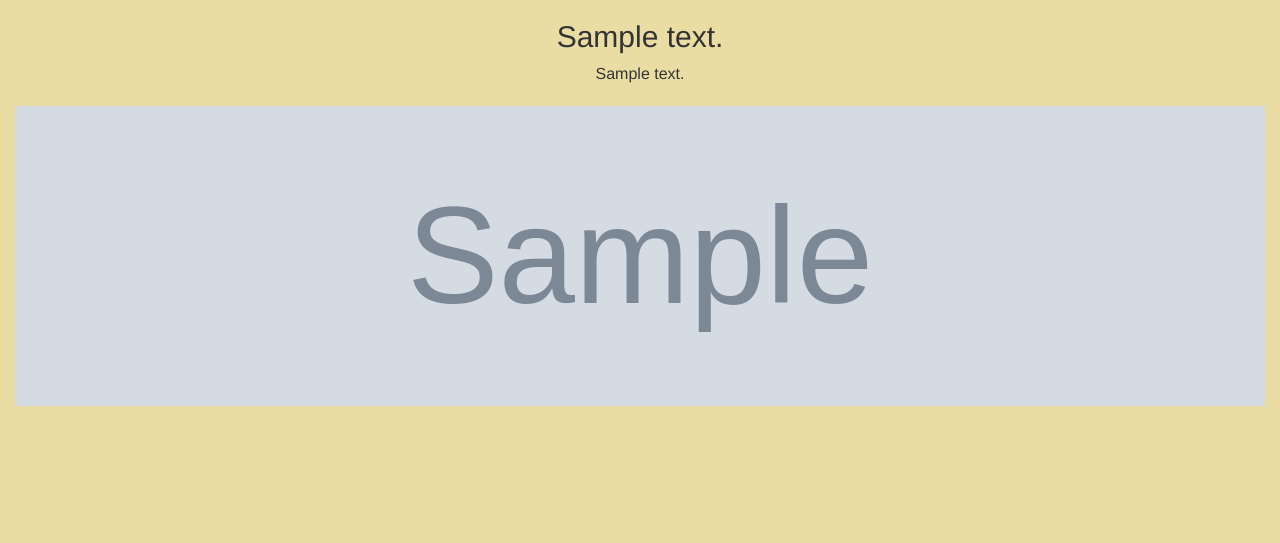
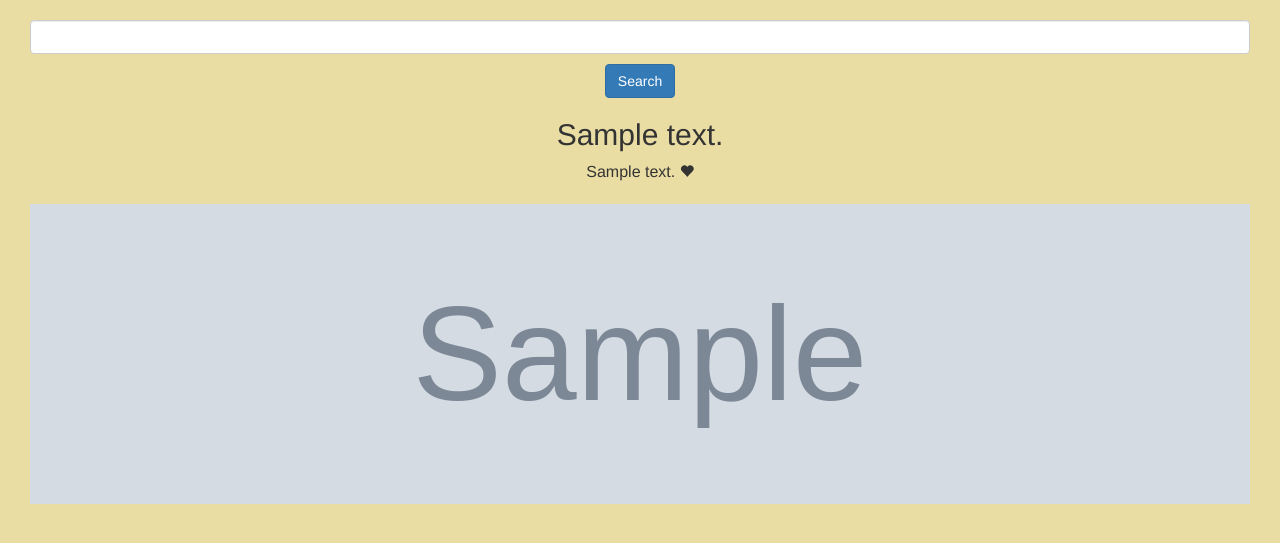
Before and after one commit to icharity/donate, a Django app: template nx/templates/notes.html in a window 1280 px wide. Shown: the top 543 px of the page. Run offline with Django 3.2, Linux system fonts and the light colour scheme; the template is opened without the code that fills it: most values are stand-ins (such as "Sample title", 1, 10 or a date in 2020); grey boxes marked "Sample" are stand-in pictures; some libraries are stand-ins or nearby versions; some web fonts are replaced.

Commit message:
add like icon

```diff
--- a/nx/templates/notes.html
+++ b/nx/templates/notes.html
@@ -1,6 +1,7 @@
 {% load pages_tags mezzanine_tags i18n future staticfiles %}
 <script src="{% static "mezzanine/js/jquery-1.7.1.min.js" %}"></script>
 <script src="{% static "js/bootstrap.js" %}"></script>
+<script src="{% static "js/notes.js" %}"></script>
 <meta name="viewport" content="width=device-width, initial-scale=1">
 
 <link rel="stylesheet" href="{% static "css/bootstrap.min.css" %}">
@@ -9,21 +10,24 @@
 {% load i18n %}
 
 {% block main %}
-<div class="container-fluid">
-    <div class="row">
+
+<div class="container-fluid col-sm-12">
     <div class="col-sm-12">
-
+        <form class="search-form" type="get" action=".">
+            <input class="col-sm-10 form-control search-input col-lg-8" type="text" name="q">
+            <button class='btn btn-primary search-button' type="submit">Search</button>
+        </form>
             {% for note in notes %}
                 <h2 class="address">{{ note.address }}</h2>
-
                 <div class="describe">
                     <div class="content">
                         {{ note.description }}
+                        <span class="like glyphicon glyphicon-heart">
+                        </span>
                     </div>
                     <img src="/static/media/{{note.photo}}" width=100% alt=""/>
                 </div>
             {% endfor %}
     </div>
 </div>
-</div>
 {% endblock %}
--- a/static/css/notes.css
+++ b/static/css/notes.css
@@ -5,7 +5,7 @@ body {
 
 .search-form {
     text-align: center;
-    margin: 80px auto;
+    margin: 20px auto;
 }
 
 .search-input {
@@ -28,7 +28,17 @@ body {
     margin-top: 20px;
     width: 100%;
     height: 300px;
+    margin-bottom: 20px;
 }
+
+.describe span {
+    font-size: 14px;
+}
+
+.describe span.active {
+    color: red;
+}
+
 
 .describe .content {
     margin-top: 10px;
--- /dev/null
+++ b/static/js/notes.js
@@ -0,0 +1,8 @@
+;(function() {
+
+    $(document).ready(function() {
+        $('.describe .like').click(function() {
+        $(this).toggleClass('active');
+    });
+    });
+})();
```
Lines whose indentation alone changed are shown as unchanged.
